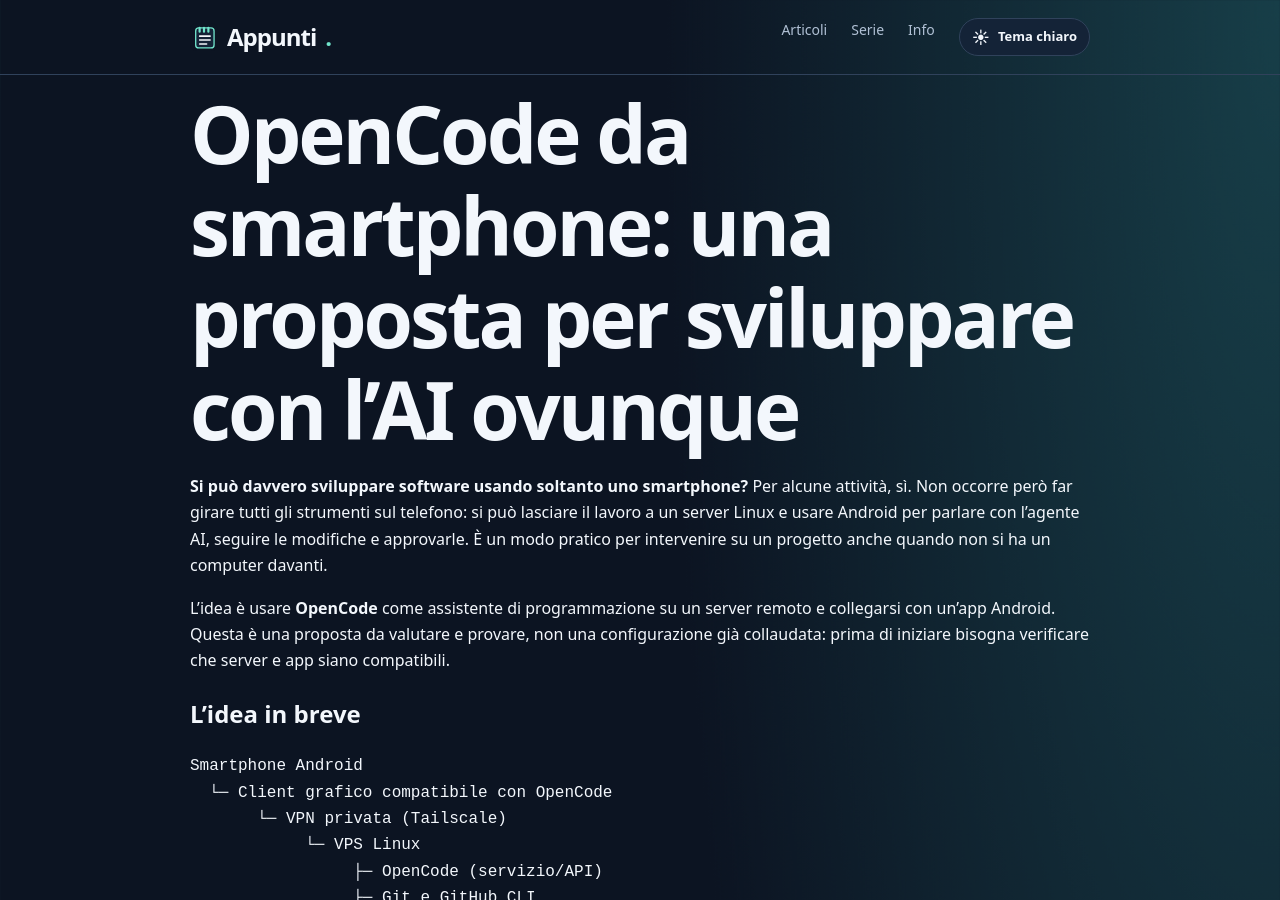
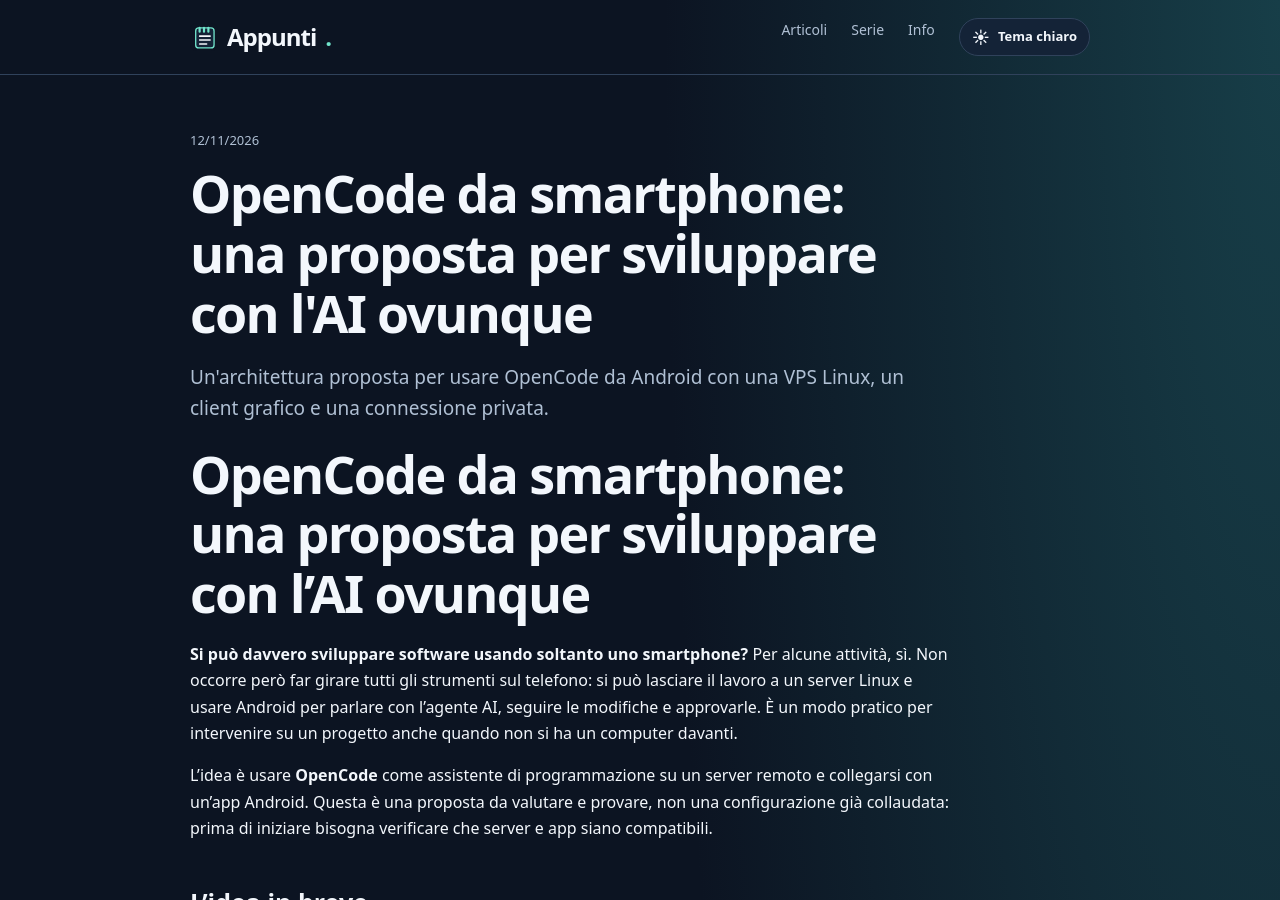
Before and after one commit to FrancescoMammana/appunti, a Jekyll site: the page built from _posts/2026-11-12-opencode-da-smartphone.md, in a window 1280 px wide and 900 px high. Built offline with Jekyll 4.4.1, drawn with Linux system fonts in a browser that asks for light colours; part of the change alters nothing that is shown.

```diff
--- a/_posts/2026-11-12-opencode-da-smartphone.md
+++ b/_posts/2026-11-12-opencode-da-smartphone.md
@@ -1,4 +1,5 @@
 ---
+article_layout: true
 title: "OpenCode da smartphone: una proposta per sviluppare con l'AI ovunque"
 date: 2026-11-12 18:00:00 +0100
 description: "Un'architettura proposta per usare OpenCode da Android con una VPS Linux, un client grafico e una connessione privata."
```
